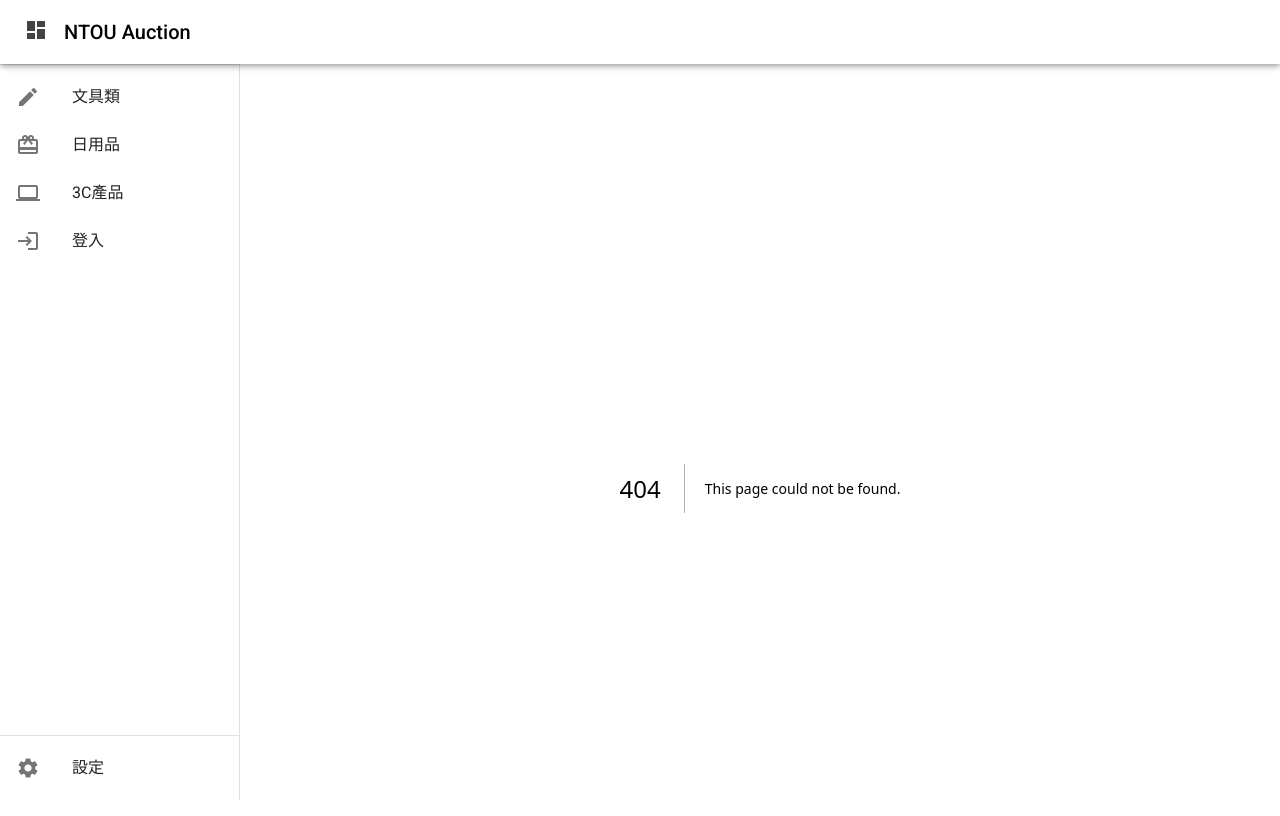
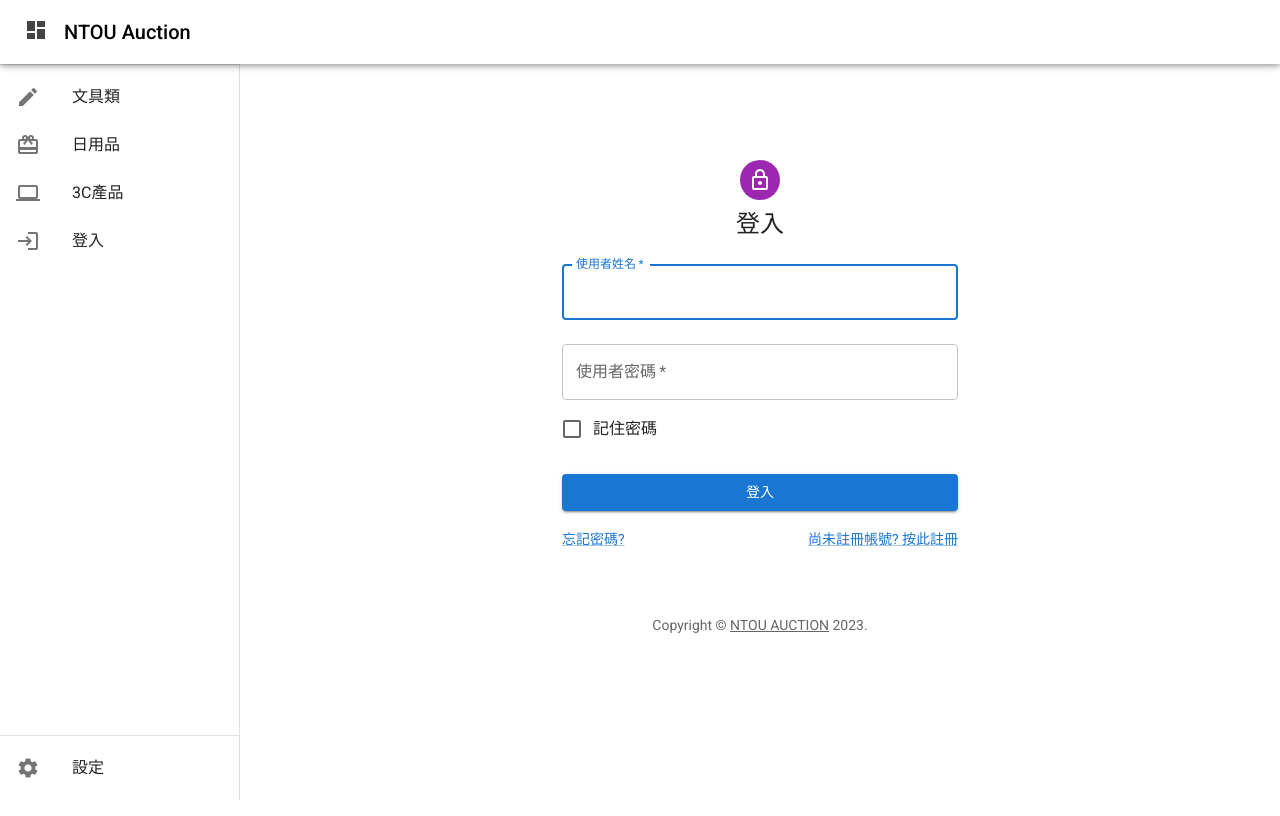
Before and after one commit to NTOU-Auction/ntou-auction-react, a Next.js app: page /sign-in in a window 1280 px wide. Before the commit this address had no page. Shown: the top 816 px of the page. Built offline with nearby package versions, Linux system fonts and the light colour scheme.

Commit message:
test for login

```diff
--- a/package.json
+++ b/package.json
@@ -15,11 +15,14 @@
     "@emotion/styled": "latest",
     "@mui/icons-material": "latest",
     "@mui/material": "latest",
+    "axios": "^1.5.1",
+    "js-cookie": "^3.0.5",
     "next": "latest",
     "react": "latest",
     "react-dom": "latest"
   },
   "devDependencies": {
+    "@types/js-cookie": "^3.0.5",
     "@types/node": "latest",
     "@types/react": "latest",
     "@types/react-dom": "latest",
--- /dev/null
+++ b/src/app/sign-in/page.js
@@ -0,0 +1,134 @@
+"use client"
+import * as React from 'react';
+import Avatar from '@mui/material/Avatar';
+import Button from '@mui/material/Button';
+import CssBaseline from '@mui/material/CssBaseline';
+import TextField from '@mui/material/TextField';
+import FormControlLabel from '@mui/material/FormControlLabel';
+import Checkbox from '@mui/material/Checkbox';
+import Link from '@mui/material/Link';
+import Grid from '@mui/material/Grid';
+import Box from '@mui/material/Box';
+import LockOutlinedIcon from '@mui/icons-material/LockOutlined';
+import Typography from '@mui/material/Typography';
+import Container from '@mui/material/Container';
+// use for login
+import { useState } from 'react';
+import axios from 'axios';
+import Cookies from 'js-cookie';
+
+function Copyright(props) {
+  return (
+    <Typography variant="body2" color="text.secondary" align="center" {...props}>
+      {'Copyright © '}
+      <Link color="inherit" href="https://mui.com/">
+        NTOU AUCTION
+      </Link>{' '}
+      {new Date().getFullYear()}
+      {'.'}
+    </Typography>
+  );
+}
+
+export default function Login() {
+  const [username, setUsername] = useState('');
+  const [password, setPassword] = useState('');
+  const [token, setToken] = useState(null);
+
+  const handleSubmit = async () => {
+    try {
+      const response = await axios.post('/api/login', {
+        username,
+        password,
+      });
+
+      if (response.status === 200) {
+        //登入成功，將從後端拿到的token存在 Cookie 中
+        const { token } = response.data;
+        Cookies.set('token', token);
+        setToken(token);
+      } else {
+        console.error('登入失敗');
+      }
+    } catch (error) {
+      console.error('發生錯誤:', error);
+    }
+  };
+
+  // const handleLogout = () => {
+    // 清除 Cookie 中的token
+  //   Cookies.remove('token');
+  //   setToken(null);
+  // };
+
+  return (
+      <Container component="main" maxWidth="xs">
+        <CssBaseline />
+        <Box
+          sx={{
+            marginTop: 8,
+            display: 'flex',
+            flexDirection: 'column',
+            alignItems: 'center',
+          }}
+        >
+          <Avatar sx={{ m: 1, bgcolor: 'secondary.main' }}>
+            <LockOutlinedIcon />
+          </Avatar>
+          <Typography component="h1" variant="h5">
+            登入
+          </Typography>
+          <Box component="form" onSubmit={handleSubmit} noValidate sx={{ mt: 1 }}>
+            <TextField
+              margin="normal"
+              required  /*必要輸入*/
+              fullWidth
+              id="username"
+              label="使用者姓名" /*提示字*/
+              name="username"
+              autoComplete="name" /*自動填入*/
+              autoFocus
+              onChange={(e) => setUsername(e.target.value)}
+            />
+            <TextField
+              margin="normal"
+              required
+              fullWidth
+              id="password"
+              name="password"
+              label="使用者密碼"
+              type="password"
+              autoComplete="current-password"
+              onChange={(e) => setPassword(e.target.value)}
+            />
+            <FormControlLabel
+              control={<Checkbox value="remember" color="primary" />}
+              label="記住密碼"
+            />
+            <Button
+              type="submit"
+              fullWidth
+              variant="contained"
+              sx={{ mt: 3, mb: 2 }}
+            >
+              登入
+            </Button>
+            <Grid container>
+              <Grid item xs>
+                <Link href="#" variant="body2">
+                  忘記密碼?
+                </Link>
+              </Grid>
+              <Grid item>
+                <Link href="#" variant="body2">
+                  {/* // TODO */}
+                  {"尚未註冊帳號? 按此註冊"}
+                </Link>
+              </Grid>
+            </Grid>
+          </Box>
+        </Box>
+        <Copyright sx={{ mt: 8, mb: 4 }} />
+      </Container>
+  );
+}
```
Also changed, not shown: 2 other files (tests, documents, lock files or other folders).
